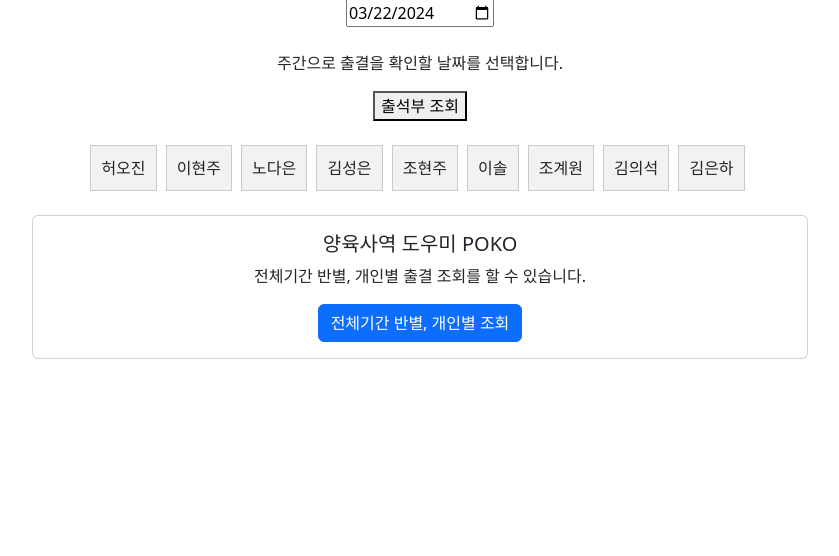
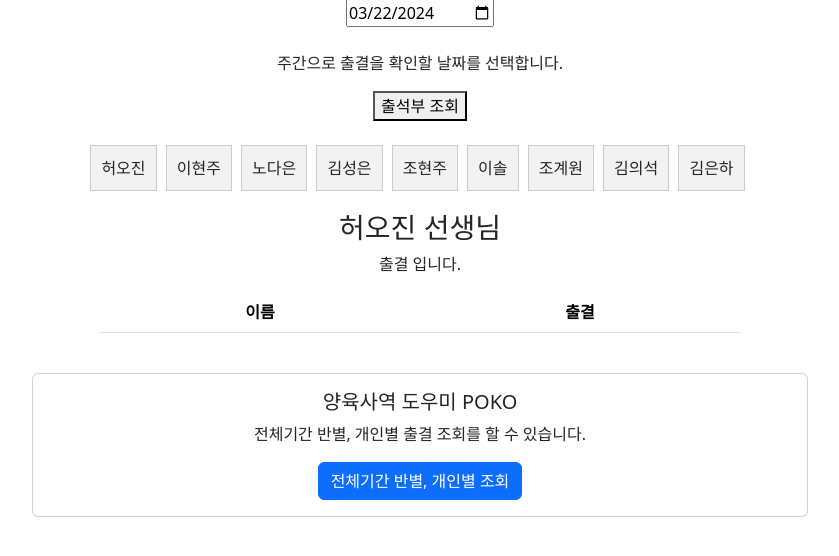
Before and after one commit to uiseokgeem/Hello_Poko, a Django app: template checking/templates/checking/attendance_detail.html in a window 1280 px wide. Shown: the part 190-746 px from the top of the page, without its empty margins (220-1059 px from the left). Run offline with Django 4.2, Linux system fonts and the light colour scheme; the template is opened without the code that fills it: values that come from a table or form of the project are taken from there, others are empty; data comes from the database, SQL or seed files in the repository; both versions use the stored data as it was after the commit.

Commit message:
detail_tab error update

```diff
--- a/checking/templates/checking/attendance_detail.html
+++ b/checking/templates/checking/attendance_detail.html
@@ -35,6 +35,10 @@
             display: none;
         }
 
+        .active {
+            display: block;
+        }
+
         .tab-button {
             cursor: pointer;
             padding: 10px;
@@ -62,8 +66,6 @@
         .table {
             width: 100%;
         }
-
-
     </style>
 </head>
 <body>
@@ -79,10 +81,10 @@
     </div>
 
     <div class="container">
-        <div class="row">
-            {{ graph|safe }}
-            {{ count_graph|safe }}
-        </div>
+    <div class="row">
+        {{ graph|safe }}
+        {{ count_graph|safe }}
+    </div>
     </div>
 
     <div class="regibox" align="center">
--- a/checking/templates/checking/attendance_ind.html
+++ b/checking/templates/checking/attendance_ind.html
@@ -64,7 +64,7 @@
 
         .table-container {
             text-align: center;
-            max-width: 50%;
+            max-width: 70%;
             margin: 0 auto; /* 테이블 중앙 정렬 */
         }
 
```
Also changed, not shown: db.sqlite3.
